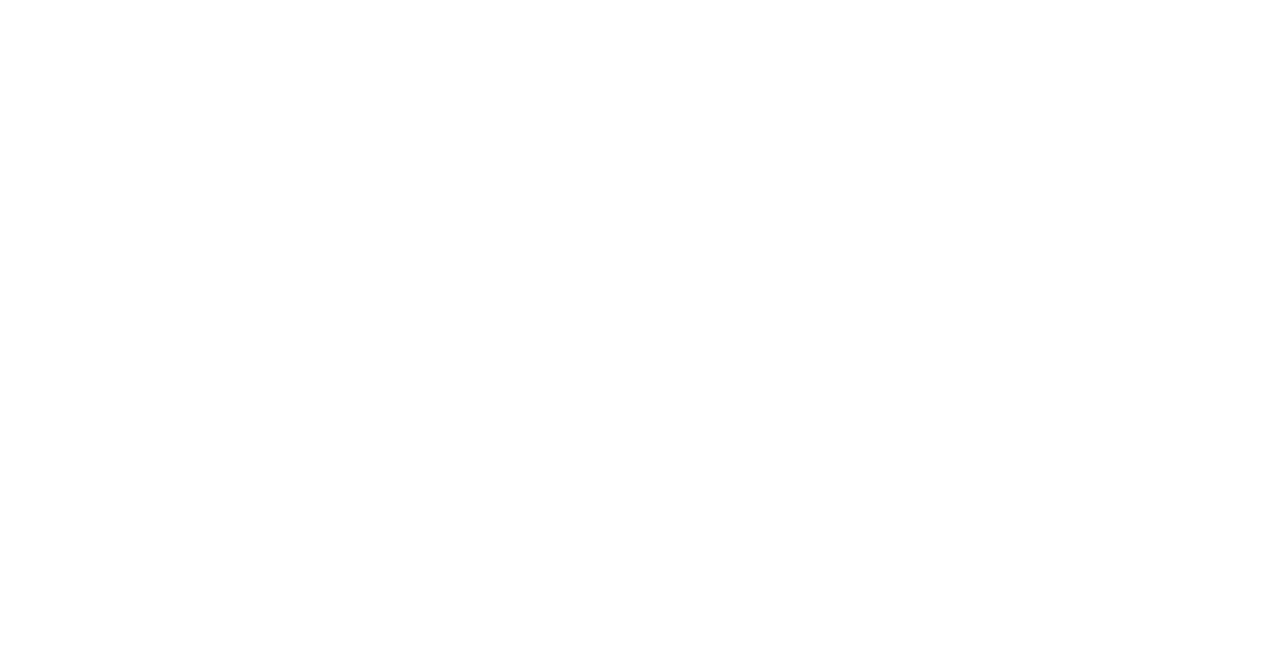
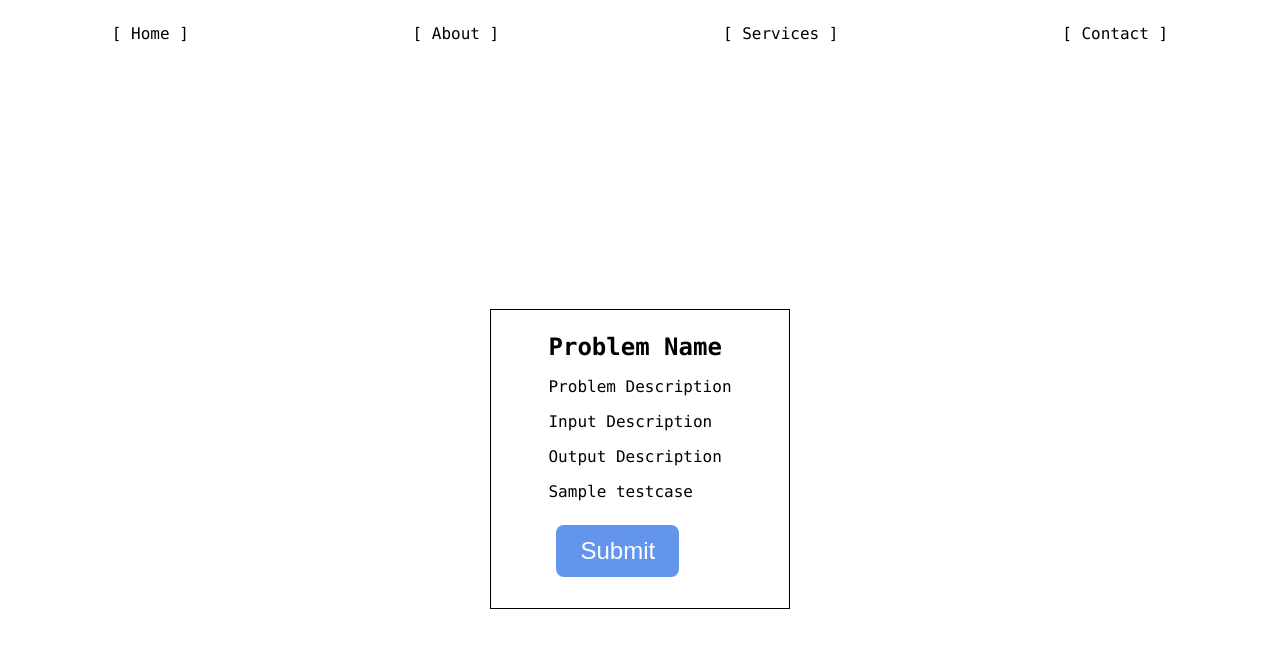
Before and after one commit to henriquecdb/RKraken, a React (Vite) app: page /problem in a window 1280 px wide. Before the commit this address had no page. Shown: the top 648 px of the page. Built offline with nearby package versions, Linux system fonts and the light colour scheme.

Commit message:
Added Header, Problem and ProblemList

```diff
--- a/src/App.jsx
+++ b/src/App.jsx
@@ -4,6 +4,8 @@
 import "./App.css";
 import { useEffect, useState } from "react";
 import RegisterPage from "./components/RegisterPage";
+import ProblemPage from "./components/ProblemPage";
+import ProblemList from "./components/ProblemList";
 
 function App() {
   const [loggedIn, setLoggedIn] = useState(false);
@@ -30,6 +32,8 @@
             }
           />
           <Route path="/register" element={<RegisterPage />} />
+          <Route path="/problem" element={<ProblemPage />} />
+          <Route path="/problemlist" element={<ProblemList />} />
         </Routes>
       </BrowserRouter>
     </div>
--- /dev/null
+++ b/src/components/Header.css
@@ -0,0 +1,22 @@
+.header-list {
+  list-style: none;
+  display: flex;
+  justify-content: space-around;
+  padding: 0;
+  margin-top: 3vh;
+}
+
+.header-list li {
+  margin: 0 10px;
+}
+
+.header-list a,
+.header-list .navlink-active {
+  text-decoration: none;
+  color: inherit;
+}
+
+.header-list a:hover,
+.header-list .navlink-active:hover {
+  color: blue;
+}
--- /dev/null
+++ b/src/components/Header.jsx
@@ -0,0 +1,28 @@
+import React from "react";
+import { NavLink } from "react-router-dom";
+import "./Header.css";
+
+function Header() {
+  return (
+    <header>
+      <nav>
+        <ul className="header-list">
+          <li>
+            <NavLink to="/">[ Home ]</NavLink>
+          </li>
+          <li>
+            <NavLink to="/about">[ About ]</NavLink>
+          </li>
+          <li>
+            <NavLink to="/services">[ Services ]</NavLink>
+          </li>
+          <li>
+            <NavLink to="/contact">[ Contact ]</NavLink>
+          </li>
+        </ul>
+      </nav>
+    </header>
+  );
+}
+
+export default Header;
--- /dev/null
+++ b/src/components/ProblemList.css
@@ -0,0 +1,14 @@
+.list div {
+  margin-bottom: 2px;
+}
+
+.list a,
+.list .navlink-active {
+  text-decoration: none;
+  color: inherit;
+}
+
+.list a:hover,
+.list .navlink-active:hover {
+  color: blue;
+}
--- /dev/null
+++ b/src/components/ProblemList.jsx
@@ -0,0 +1,32 @@
+import React from "react";
+import { NavLink } from "react-router-dom";
+import Header from "./Header";
+import "./ProblemList.css"
+
+function ProblemList() {
+  return (
+    <div className="general">
+      <Header />
+      <div className="container">
+        <div className="square">
+          <div className="list">
+            <div>
+              <NavLink to="/problemA">A. Problem A</NavLink>
+            </div>
+            <div>
+              <NavLink to="/problemB">B. Problem B</NavLink>
+            </div>
+            <div>
+              <NavLink to="/problemC">C. Problem C</NavLink>
+            </div>
+            <div>
+              <NavLink to="/problemD">D. Problem D</NavLink>
+            </div>
+          </div>
+        </div>
+      </div>
+    </div>
+  );
+}
+
+export default ProblemList;
--- /dev/null
+++ b/src/components/ProblemPage.css
@@ -0,0 +1,20 @@
+.container {
+  display: flex;
+  justify-content: center;
+  align-items: center;
+  height: 100vh;
+}
+
+.square {
+  width: 300px;
+  height: 300px;
+  border: 1px solid black;
+  display: flex;
+  justify-content: center;
+  align-items: center;
+  position: relative;
+}
+
+h2 {
+  margin: 0;
+}
--- /dev/null
+++ b/src/components/ProblemPage.jsx
@@ -0,0 +1,25 @@
+import React from "react";
+import { useNavigate } from "react-router-dom";
+import Header from "./Header";
+
+function ProblemPage() {
+  return (
+    <div className="general">
+      <Header />
+      <div className="container">
+        <div className="square">
+          <div>
+            <h2>Problem Name</h2>
+            <p>Problem Description</p>
+            <p>Input Description</p>
+            <p>Output Description</p>
+            <p>Sample testcase</p>
+            <input type="button" value="Submit" />
+          </div>
+        </div>
+      </div>
+    </div>
+  );
+}
+
+export default ProblemPage;
--- a/src/components/WelcomePage.jsx
+++ b/src/components/WelcomePage.jsx
@@ -1,5 +1,6 @@
 import React from "react";
 import { useNavigate } from "react-router-dom";
+import "./ProblemPage.css";
 
 const WelcomePage = (props) => {
   const { loggedIn, email } = props;
```
